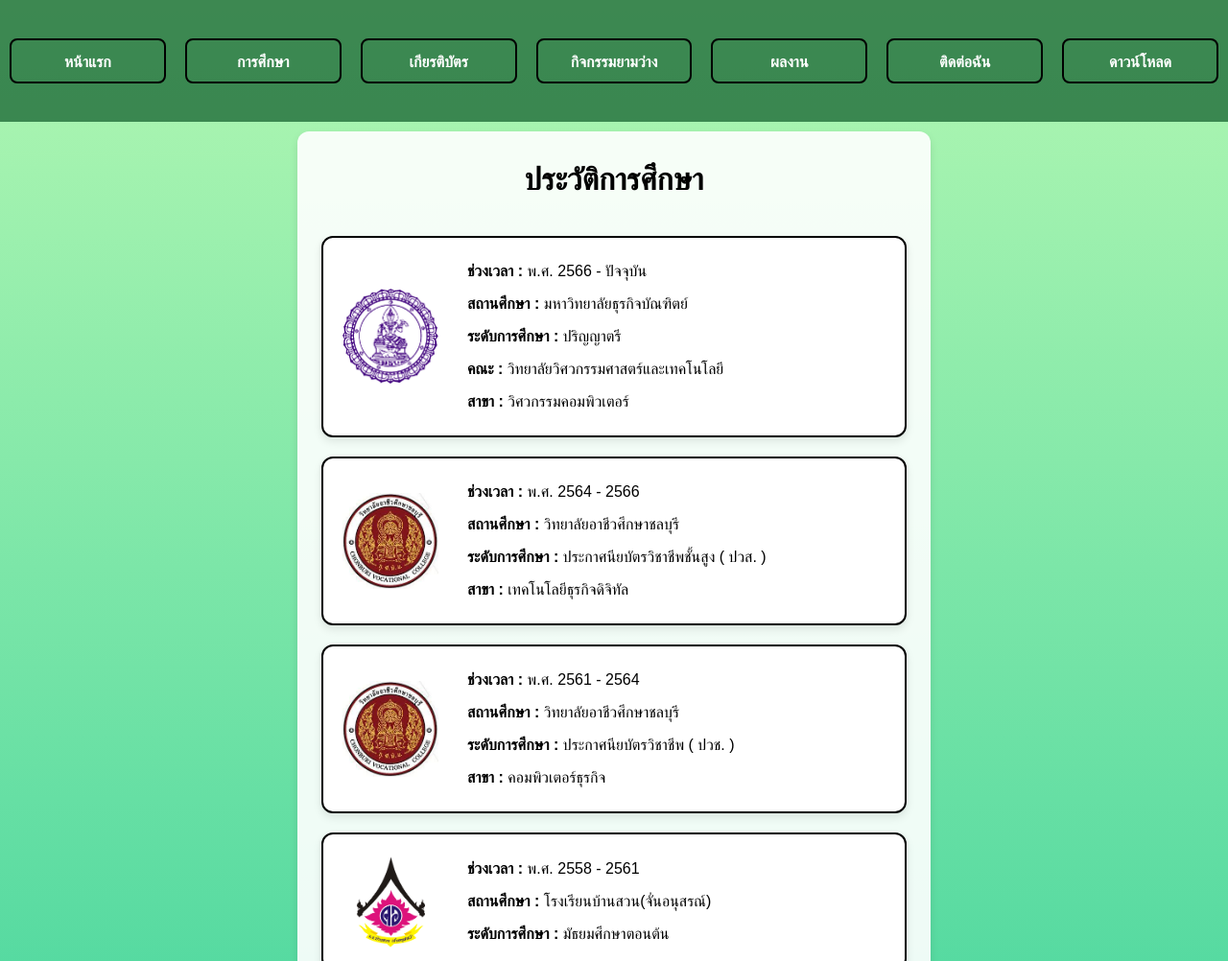
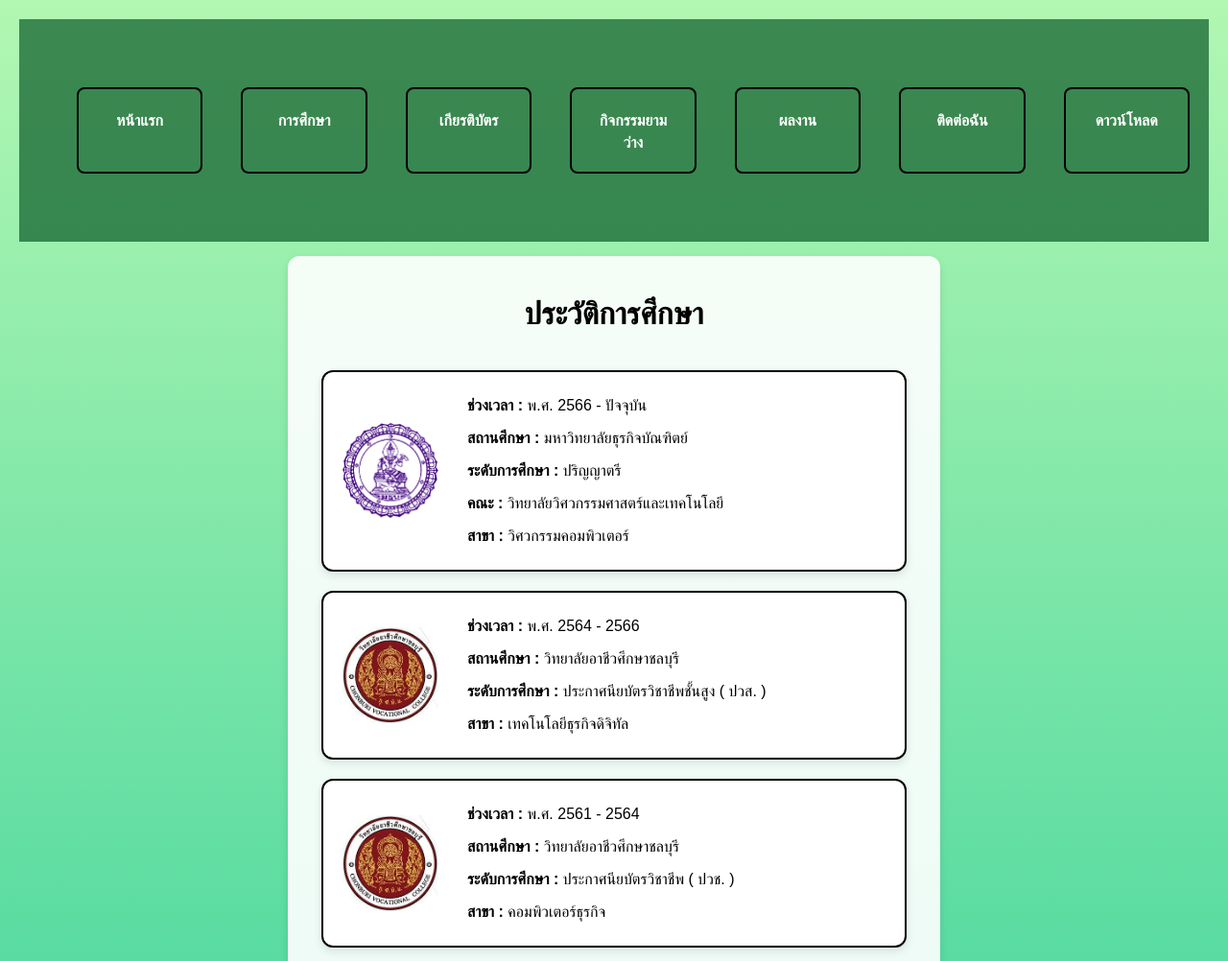
Before and after one commit to Biwrescue1706/BiwBong-Wedsite-Portfolio, a plain HTML site: page education.html in a window 1280 px wide. Shown: the top 1002 px of the page at 96% size. Drawn offline with Linux system fonts and the light colour scheme.

Commit message:
แอปก

```diff
--- a/css/contact.css
+++ b/css/contact.css
@@ -1,8 +1,7 @@
 body {
+  margin: 10px;
+  padding: 10px;
   font-family: sans-serif;
-  margin: 100px;
-  padding: 100px;
-  /* ไล่สีแนวตั้งจากเขียวอ่อนไปเขียวน้ำทะเล */
   background: linear-gradient(to bottom, #b2f7b2, #20c997);
   min-height: 200vh;
 }
@@ -37,7 +36,8 @@ header {
   margin-bottom: 20px;
 }
 
-header h1, header p {
+header h1,
+header p {
   color: #000;
 }
 
@@ -59,12 +59,14 @@ section {
   border-radius: 5px;
   box-shadow: 0 0 10px rgba(0, 0, 0, 0.1);
 }
+
 section h1 {
   margin-top: 0;
   text-align: center;
   font-size: 2rem;
   color: #000000;
 }
+
 .about {
   max-width: 600px;
   margin: 50px auto;
@@ -73,10 +75,12 @@ section h1 {
   background-color: #1dff7b;
   border-radius: 10px;
 }
+
 .about h1 {
   text-align: center;
   color: #007acc;
 }
+
 .about p {
   font-size: 1rem;
 }
--- a/css/education.css
+++ b/css/education.css
@@ -14,14 +14,14 @@ body {
     color: white;
     cursor: pointer;
     position: absolute;
-    top: 10px;
+    top: 25px;
     right: 30px;
 }
 
 /* ===== ส่วนการศึกษา ===== */
 .edu-section {
-  margin: 10px;
-  padding: 5px;
+  margin: 15px;
+  padding: 15px;
   background-color: rgba(255, 255, 255, 0.9);
   border-radius: 12px;
   max-width: 650px;
@@ -99,6 +99,6 @@ body {
     }
 
     .edu-section {
-        padding: 5px;
+        padding: 10px;
     }
 }
--- a/css/index.css
+++ b/css/index.css
@@ -35,7 +35,7 @@ nav ul li a {
 }
 
 /* ===== Section ===== */
-section {
+.about {
   margin: 15px;
   padding: 15px;
   background-color: rgba(255, 255, 255, 0.9);
@@ -90,7 +90,8 @@ section {
 /* ===== Skill Boxes (3 คอลัมน์) ===== */
 .skill-boxes {
   display: grid;
-  grid-template-columns: repeat(3, 1fr); /* 3 คอลัมน์ */
+  grid-template-columns: repeat(3, 1fr);
+  /* 3 คอลัมน์ */
   gap: 30px;
   margin-top: 20px;
   margin-bottom: 20px;
@@ -121,7 +122,7 @@ section {
 /* กราฟกล่อง */
 .skill-bar {
   display: flex;
-  flex-wrap: wrap ;
+  flex-wrap: wrap;
   text-align: center;
   gap: 4px;
   margin: 20px 0;
@@ -160,7 +161,8 @@ footer {
 /* ===== Responsive (มือถือ) ===== */
 @media screen and (max-width: 650px) {
   .skill-boxes {
-    grid-template-columns: 1fr; /* เหลือ 1 คอลัมน์ในมือถือ */
+    grid-template-columns: 1fr;
+    /* เหลือ 1 คอลัมน์ในมือถือ */
   }
 
   nav ul {
@@ -173,8 +175,7 @@ footer {
   }
 
   section {
-    margin: 50px;
-    padding: 50px;
+    padding: 10px;
   }
 
   .about p {
--- a/css/style.css
+++ b/css/style.css
@@ -1,7 +1,7 @@
 /* ===== พื้นหลังไล่สีสองสี ===== */
 body {
-  margin: 0px;
-  padding: 0px;
+  margin: 10px;
+  padding: 10px;
   font-family: 'Kanit', sans-serif;
   background: linear-gradient(to bottom, #b2f7b2, #20c997);
   min-height: 200vh;
@@ -9,7 +9,7 @@ body {
 
 nav {
   background-color: rgba(12, 91, 40, 0.7);
-  padding: 30px 0;
+  padding: 35px 0;
   text-align: center;
 }
 
@@ -19,8 +19,8 @@ nav ul {
   flex-wrap: wrap;
   justify-content: center;
   list-style: none;
-  margin: 0;
-  padding: 0;
+  margin: 10;
+  padding: 10;
 }
 
 nav ul li {
@@ -28,8 +28,8 @@ nav ul li {
   border: 2px solid #000;        /* ✅ กรอบดำ */
   border-radius: 8px;
   font-size: 20px;
-  margin: 10px;
-  padding: 10px;
+  margin: 20px;
+  padding: 20px;
   transition: background-color 0.3s ease;
 }
 
@@ -72,7 +72,7 @@ nav ul li a {
         flex-direction: column;
         background-color: rgba(12, 91, 40, 0.9);
         position: absolute;
-        top: 60px;
+        top: 25px;
         left: 0;
         right: 0;
         width: 50%;
```
Lines whose indentation alone changed are shown as unchanged.
